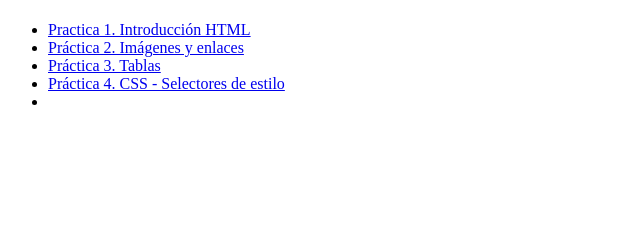
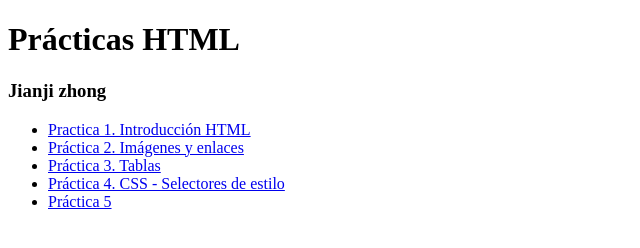
Before and after one commit to jianjizhong/jianjizhong.github.io, a plain HTML site: page index.html in a window 1280 px wide. Shown: the whole page, without its empty margins (0-640 px from the left). Drawn offline with Linux system fonts and the light colour scheme.

Commit message:
cambios en index

```diff
--- a/index.html
+++ b/index.html
@@ -7,14 +7,14 @@
   <title>Document</title>
 </head>
 <body>
-  <h1></h1>
-  <h2></h2>
+  <h1>Prácticas HTML</h1>
+  <h3>Jianji zhong</h3>
   <ul>
     <li><a href="P1.html">Practica 1. Introducción HTML</a></li>
     <li><a href="P2.html">Práctica 2. Imágenes y enlaces</a></li>
     <li><a href="P3.html">Práctica 3. Tablas</a></li>
     <li><a href="P4.html">Práctica 4. CSS - Selectores de estilo</a></li>
-    <li><a href=""></a></li>
+    <li><a href="P5.html">Práctica 5</a></li>
   </ul>
 </body>
 </html>
```
